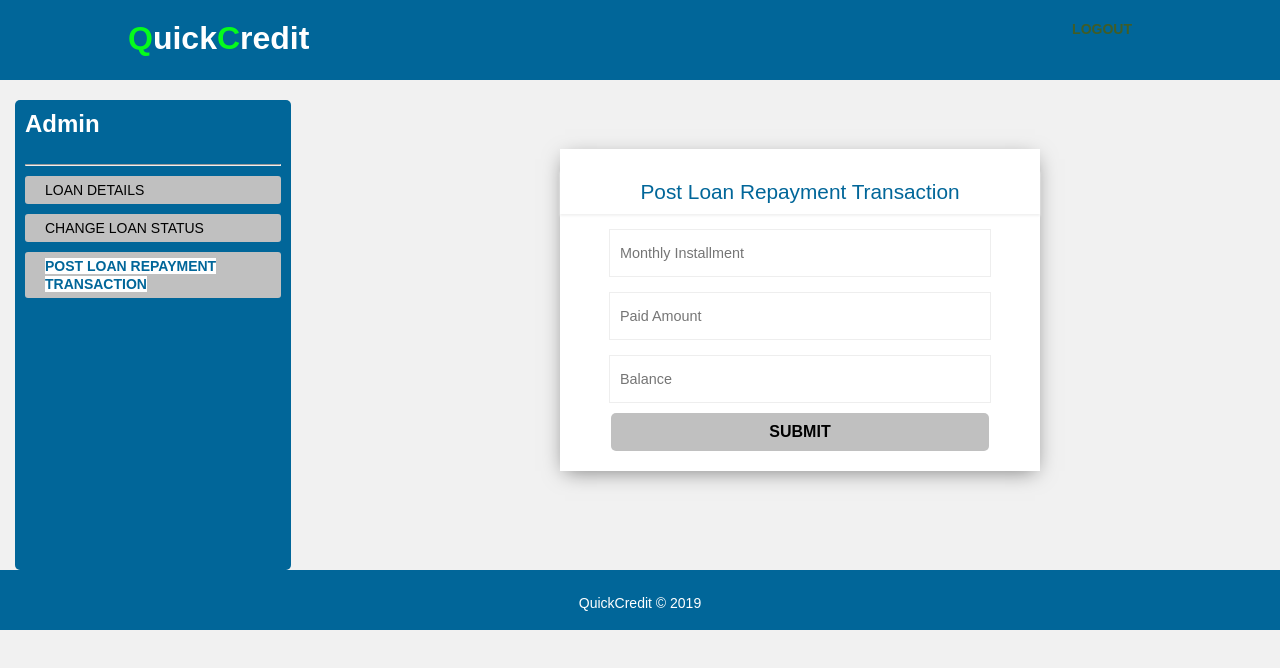
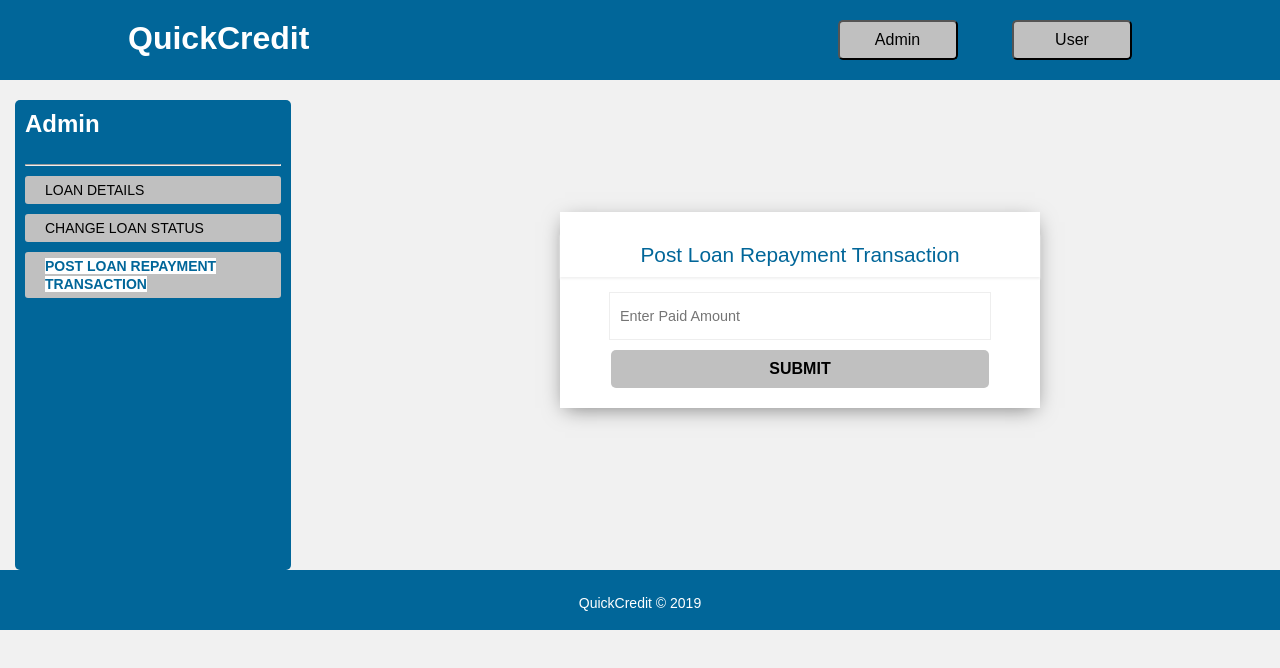
Before and after one commit to muheebolakunle/Quick_credit, a website: page UI/loanrepaymenttransaction.html in a window 1280 px wide. Drawn offline with Linux system fonts and the light colour scheme.

Commit message:
feat(UI): create post repayment transaction page
[Finishes #166050124]

```diff
--- a/UI/loanrepaymenttransaction.html
+++ b/UI/loanrepaymenttransaction.html
@@ -12,11 +12,13 @@
         <header>
             <div class="container">
                 <div id="branding">
-                    <h1><span class="highlight">Q</span>uick<span class="highlight">C</span>redit</h1>
+                    <h1>QuickCredit</h1>
                 </div>
                 <nav>
                     <ul>
-                        <li class="highlight"><a href="login.html">Logout</a></li>
+                        <li class="highlight"><a href="adminverifyuser.html"><button id="get-started" type="submit" class="" >Admin</button></a></li>
+                        <li class="highlight"><a href="loanapplication.html"><button id="get-started" type="submit" class="" >User</button></a></li>
+
                     </ul>
                 </nav>
             </div>
@@ -43,21 +45,24 @@
                         <form id="signup-form" class="form__signup">
 
 
-                            <div class="form__control">
-                                <input type="number" id="reg-email" class="form__input" placeholder="Monthly Installment" required>
-                            </div>
+
 
                             <div class="form__control">
-                                <input type="number" id="reg-email" class="form__input" placeholder="Paid Amount" required>
-                            </div>
-
-                            <div class="form__control">
-                                <input type="number" id="reg-email" class="form__input" placeholder="Balance" required>
+                                <input type="number" id="reg-email" class="form__input" placeholder="Enter Paid Amount" required>
                             </div>
 
 
+
+
                             <div class="form__control">
-                            <button id="apply" type="submit" class="button" onclick="show('dialog')">SUBMIT</button>
+                            <button id="" type="button" class="button trigger" >SUBMIT</button>
+                            </div>
+                            <div class="modal">
+                                <div class="modal-content">
+                                    <h1>Are you sure of the amount?</h1>
+                                    <button id="apply" class="close-button" onclick="show('dialog')">Yes</button>
+                                    <button class="close-button2">No,back</button>
+                                </div>
                             </div>
 
                         </form>
```
Also changed, not shown: UI/img/favicon.ico.
